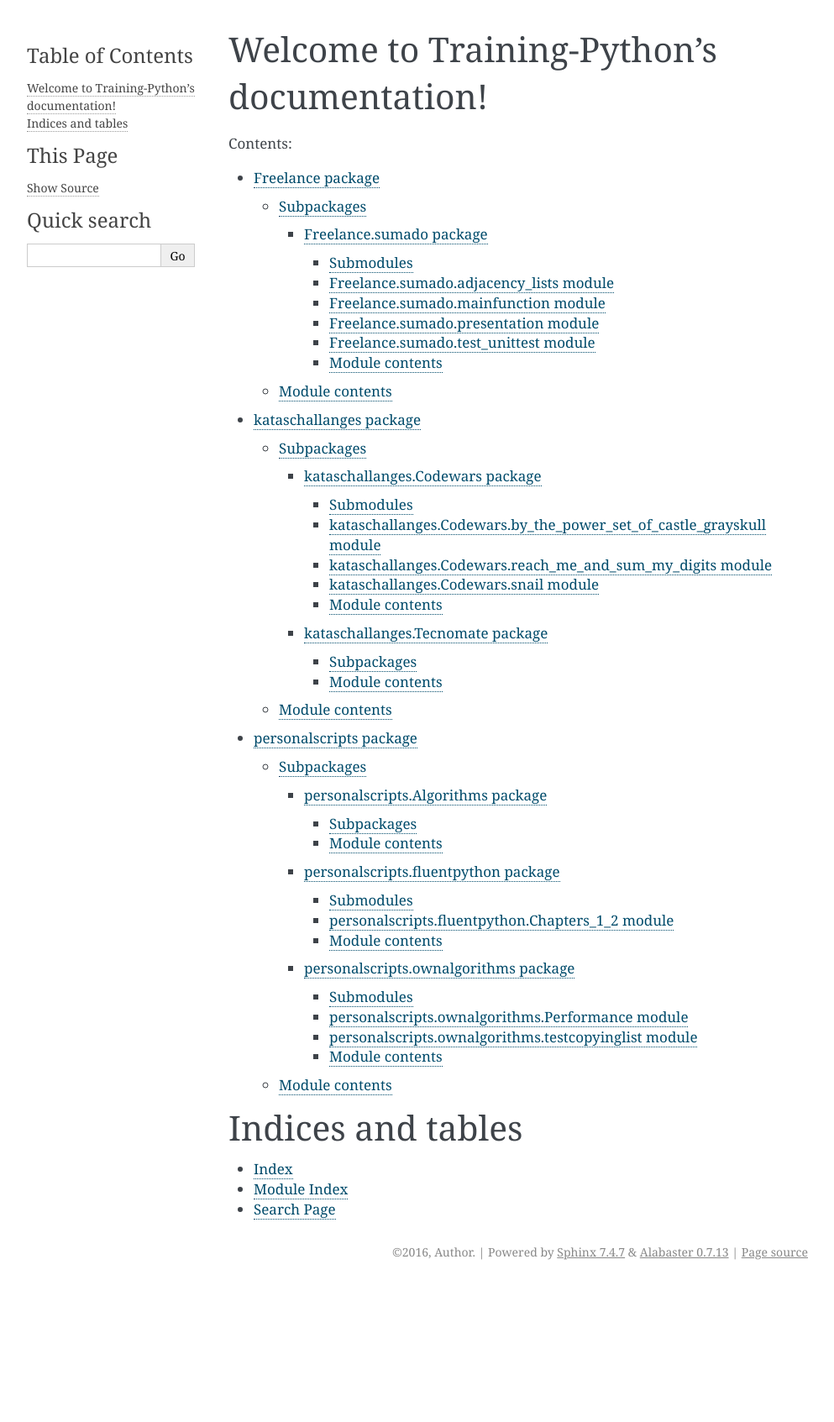
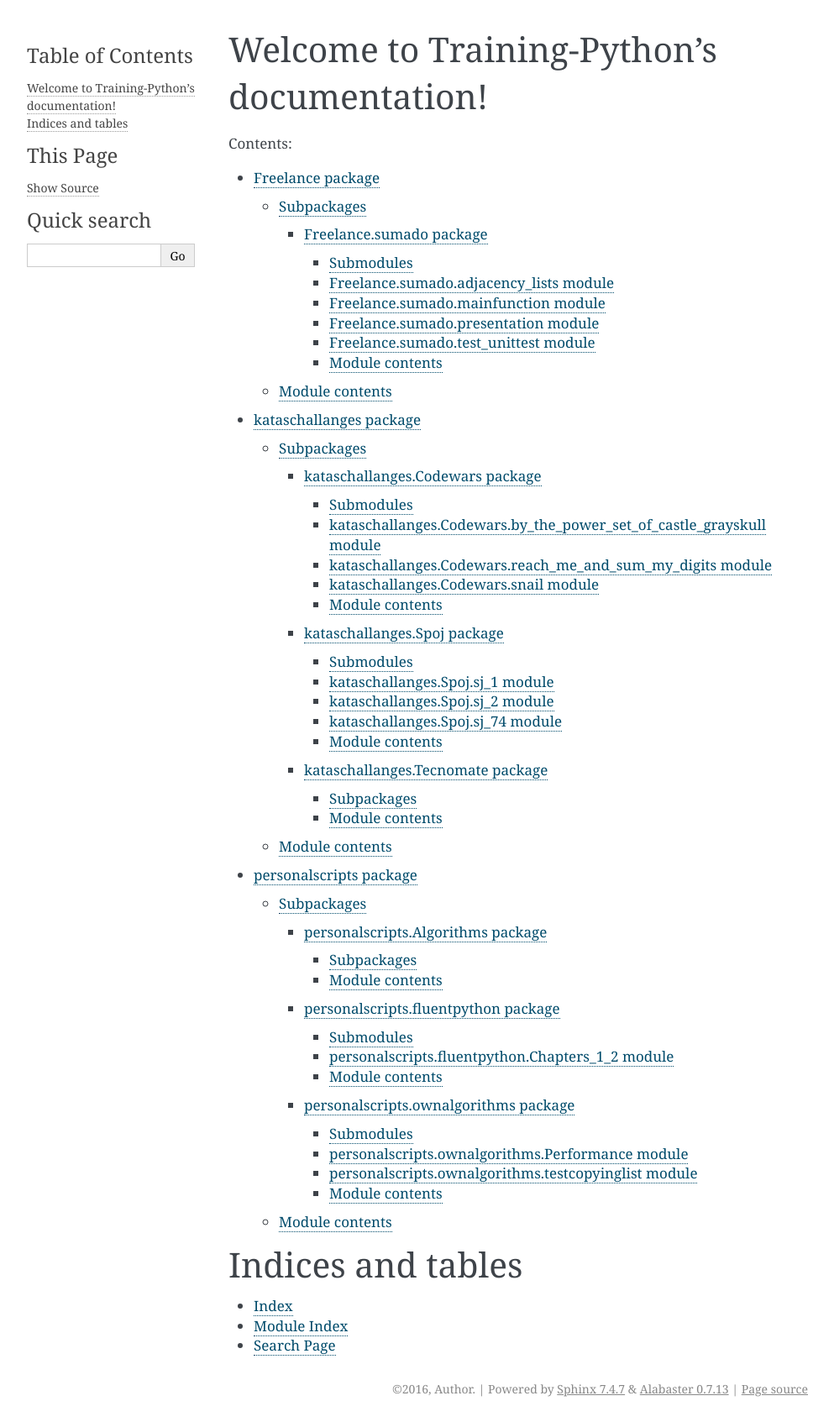
Before and after one commit to ELC/training-matplotlib, a Sphinx documentation site: the page built from docs/source/index.rst, in a window 1280 px wide. Shown: the whole page at 84% size, without its empty margins (148-1141 px from the left). Built offline with Sphinx 7.4.7, drawn with Linux system fonts in a browser that asks for light colours; before the commit the page ends 1530 px from its top, so only the background shows below that.

Commit message:
Add Spoj docs

```diff
--- a/docs/source/index.rst
+++ b/docs/source/index.rst
@@ -1,5 +1,5 @@
 .. Training-Python documentation master file, created by
-   sphinx-quickstart on Tue Oct  4 07:47:13 2016.
+   sphinx-quickstart on Tue Oct  4 07:49:51 2016.
    You can adapt this file completely to your liking, but it should at least
    contain the root `toctree` directive.
 
--- /dev/null
+++ b/docs/source/kataschallanges.Spoj.rst
@@ -0,0 +1,38 @@
+kataschallanges.Spoj package
+============================
+
+Submodules
+----------
+
+kataschallanges.Spoj.sj_1 module
+--------------------------------
+
+.. automodule:: kataschallanges.Spoj.sj_1
+    :members:
+    :undoc-members:
+    :show-inheritance:
+
+kataschallanges.Spoj.sj_2 module
+--------------------------------
+
+.. automodule:: kataschallanges.Spoj.sj_2
+    :members:
+    :undoc-members:
+    :show-inheritance:
+
+kataschallanges.Spoj.sj_74 module
+---------------------------------
+
+.. automodule:: kataschallanges.Spoj.sj_74
+    :members:
+    :undoc-members:
+    :show-inheritance:
+
+
+Module contents
+---------------
+
+.. automodule:: kataschallanges.Spoj
+    :members:
+    :undoc-members:
+    :show-inheritance:
--- a/docs/source/kataschallanges.rst
+++ b/docs/source/kataschallanges.rst
@@ -7,6 +7,7 @@ Subpackages
 .. toctree::
 
     kataschallanges.Codewars
+    kataschallanges.Spoj
     kataschallanges.Tecnomate
 
 Module contents
```
Also changed, not shown: 1 other file.
